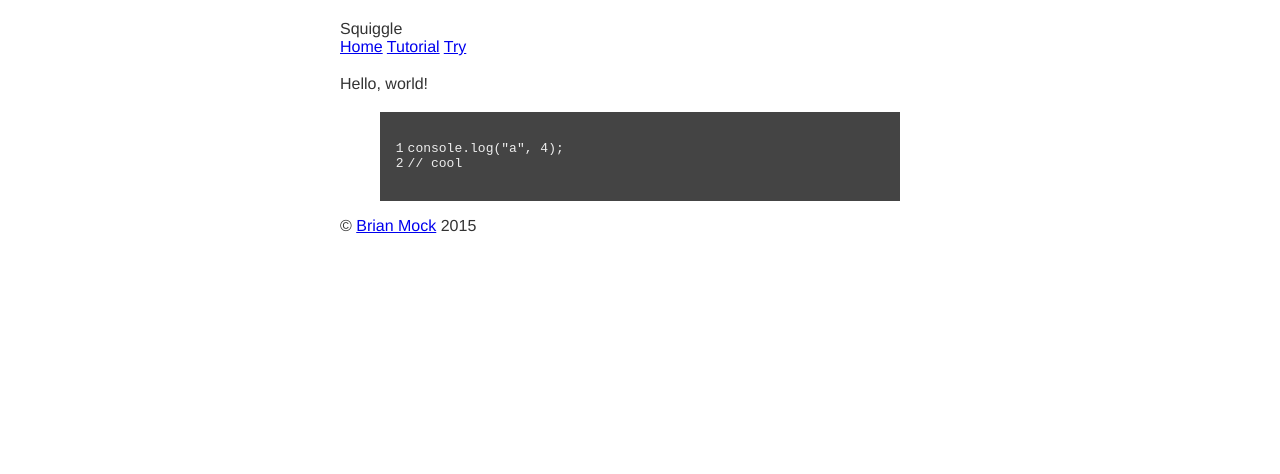
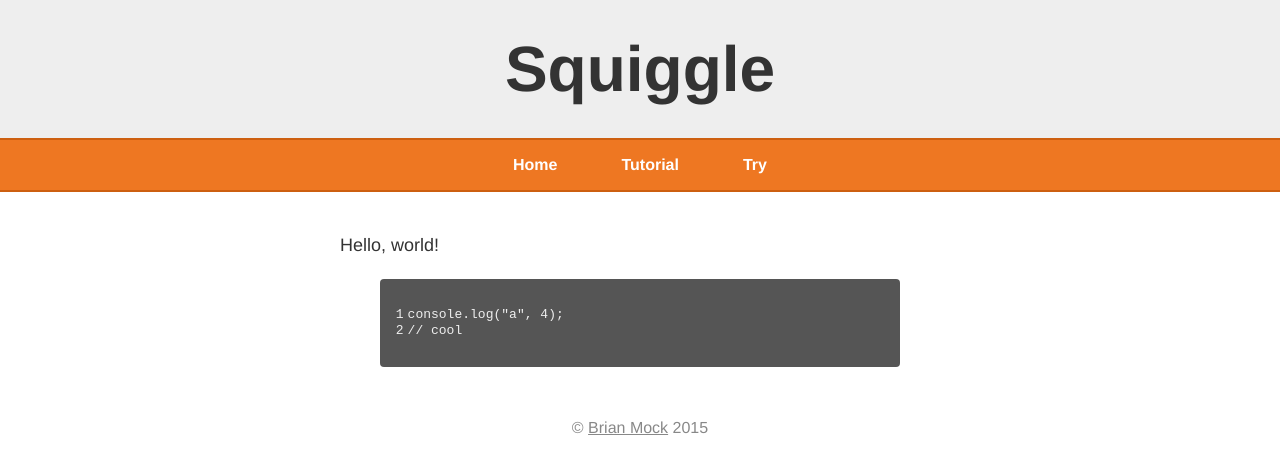
Before and after one commit to squiggle-lang/squiggle-lang.org, a Jekyll site: the page built from index.md, in a window 1280 px wide. Shown: the top 474 px of the page. Built offline with Jekyll 4.4.1, drawn with Linux system fonts in a browser that asks for light colours.

Commit message:
Updates styles a bit

```diff
--- /dev/null
+++ b/_sass/mixins.scss
@@ -0,0 +1,29 @@
+// @mixin shadow3D($width, $color) {
+//     position: relative;
+//     &:after,
+//     &:before {
+//         content: '';
+//         position: absolute;
+//     }
+//     &:after {
+//         width: 100%;
+//         height: ($width * 2);
+//         left: $width;
+//         bottom: 0;
+//         background: darken($color, 12%);
+//         transform: translatey(100%) skewx(45deg);
+//     }
+//     &:before {
+//         width: ($width * 2);
+//         height: 100%;
+//         right: 0;
+//         background: darken($color, 4%);
+//         transform: translatex(100%) skewy(45deg);
+//         top: $width;
+//     }
+// }
+
+@mixin inlineColored {
+    padding: 2px 8px;
+    border-radius: 4px;
+}
--- a/_sass/style.scss
+++ b/_sass/style.scss
@@ -4,18 +4,79 @@ $fg: #333;
 $fontNormal: Helvetica, sans-serif;
 $fontCode: Menlo, Consolas, monospace;
 
+$primary: #e72;
+$link: #08a;
+
+@import "mixins";
+
+:focus {
+    outline: 6px solid rgba(#0aa, 0.8);
+}
+
+html, body {
+    margin: 0;
+    padding: 0;
+}
+
 html {
-    padding: 20px 10px;
-    margin: 0;
-
     background: $bg;
     color: $fg;
 
     font-family: $fontNormal;
 }
 
+header {
+    $bg: #eee;
+    $fg: #333;
+
+    background: $bg;
+    color: $fg;
+    font-size: 4em;
+    padding: 0.5em;
+    font-weight: bold;
+    text-align: center;
+}
+
+footer {
+    text-align: center;
+    margin: 1em;
+    color: #888;
+    a {
+        color: inherit;
+    }
+}
+
+nav {
+    $bg: $primary;
+    $fg: white;
+
+    text-align: center;
+    background: $bg;
+    display: flex;
+    flex-flow: row wrap;
+    justify-content: center;
+    border: 2px solid darken($bg, 10%);
+    border-left: 0;
+    border-right: 0;
+
+    a {
+        flex: initial;
+        display: block;
+        margin: 0;
+        padding: 1em 2em;
+        color: $fg;
+        text-decoration: none;
+        font-weight: bold;
+
+        &:hover {
+            background: rgba($fg, 0.20);
+        }
+    }
+}
+
 .toc ul li a {
     padding-left: 40px;
+    background: none;
 }
 
 .toc ul li       { font-size: 1.6em; font-weight: bold; }
@@ -24,6 +85,7 @@ html {
 
 .toc ul li {
     list-style: none;
+    margin: 0;
 }
 
 .toc ul li a {
@@ -40,7 +102,7 @@ html {
     color: inherit;
 }
 
-h1, h2 {
+h1, h2, h3 {
     padding-bottom: 10px;
 }
 
@@ -48,23 +110,47 @@ h1 {
     border-bottom: 2px solid #ccc;
 }
 
-h2 {
+h2,
+h3 {
     border-bottom: 2px solid #eee;
 }
 
+ul li {
+    margin: 1em 0;
+}
+
 p {
-    font-size: 16px;
-    line-height: 1.5;
+    font-size: 18px;
+    line-height: 1.7;
+    a {
+        text-decoration: none;
+        background: rgba($link, 0.10);
+        color: $link;
+        font-weight: bold;
+
+        @include inlineColored;
+
+        &:hover {
+            text-decoration: underline;
+        }
+    }
 }
 
 .chapter-number {
     font-weight: bold;
 }
 
-body.narrow {
+main {
+    margin: 0 auto;
+}
+
+body.wide main {
+    padding: 10px;
+}
+
+body.narrow main {
     max-width: 600px;
-    margin: 0 auto;
-    padding: 0;
+    padding: 20px 10px;
 }
 
 .hidden {
@@ -75,18 +161,28 @@ code {
     color: #222;
     background: #eee;
     font-family: $fontCode;
+    font-weight: bold;
+    @include inlineColored;
 }
 
 pre code {
+    $bg: #555;
+    $fg: #eee;
+
     display: block;
     padding: 0.8em;
+    border-radius: 0;
+
+    font-weight: normal;
 
     line-height: 1.2;
 
     white-space: pre-wrap;
 
-    background: #444;
-    color: #eee;
+    background: $bg;
+    color: $fg;
+
+    border-radius: 4px;
 }
 
 @import "workspace";
--- a/_sass/workspace.scss
+++ b/_sass/workspace.scss
@@ -1,11 +1,12 @@
 .workspace {
+    $gap: 5px;
     display: flex;
     flex-flow: row wrap;
 
     section {
         flex: 1 1 40%;
 
-        margin: 3px;
+        margin: $gap;
 
         .console,
         &.code {
@@ -23,7 +24,7 @@
         }
 
         .console {
-            margin-top: 6px;
+            margin-top: ($gap * 2);
             height: 150px;
             overflow: auto;
             padding: 0;
```
